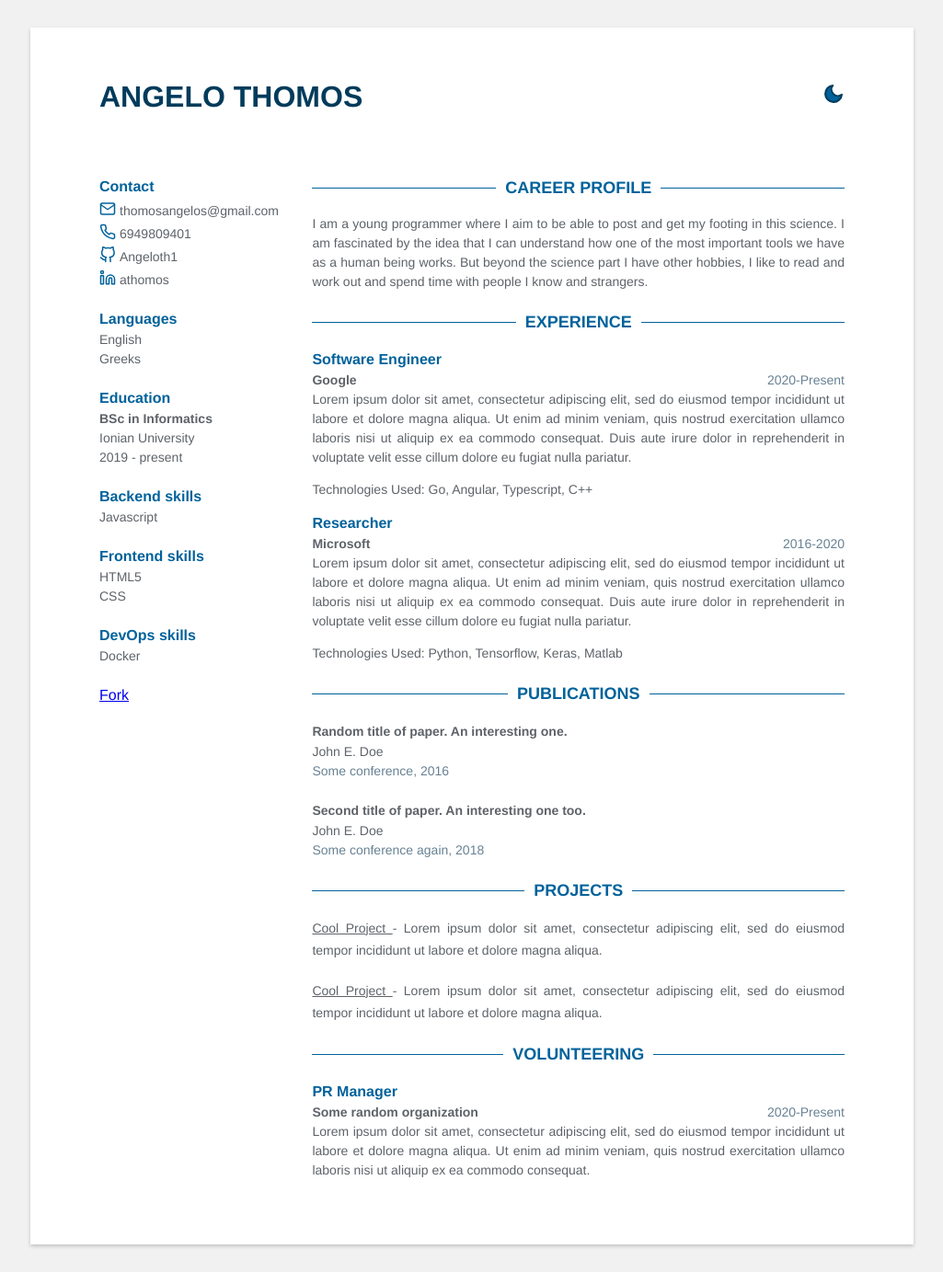
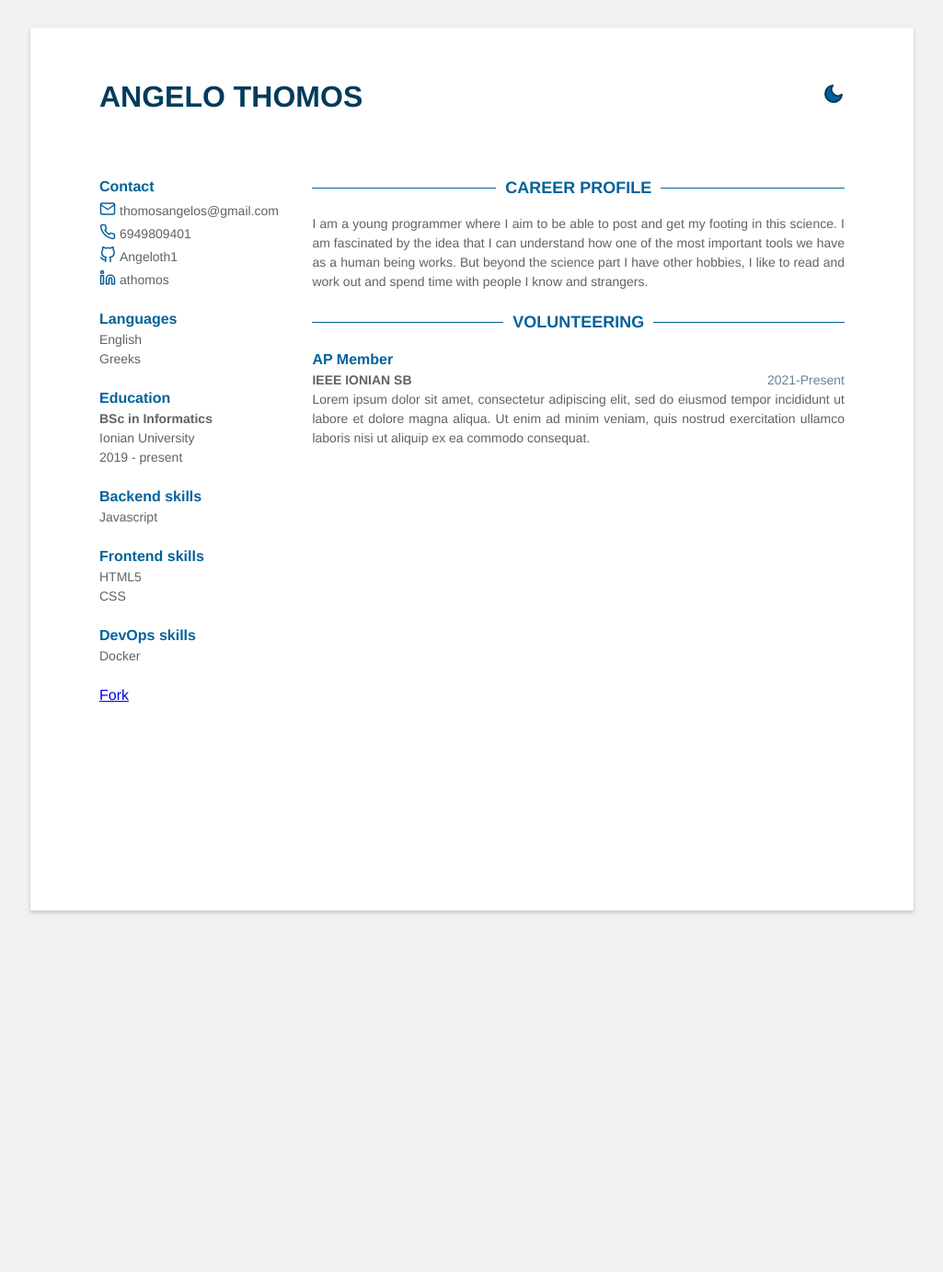
Before and after one commit to Stavrospanakakis/jekyll-cv, a Jekyll site: the page built from index.html, in a window 1280 px wide. Shown: the whole page at 92% size, without its empty margins (127-1152 px from the left). Built offline with Jekyll 4.4.1, drawn with Linux system fonts in a browser that asks for light colours; after the commit the page ends 1020 px from its top, so only the background shows below that.

Commit message:
Update data.yml

```diff
--- a/_data/data.yml
+++ b/_data/data.yml
@@ -19,12 +19,6 @@
   - degree: BSc in Informatics
     time: 2019 - present
     university: Ionian University
-  - webinar: Ethical-Hacking
-    company: Audax
-  - webinar: Responsive Web Design
-    company: freecodecamp
-  - webinar: Webpage Dev
-    company: Google (Grow Greek Tourism)
 
 skills:
   - category: Backend
@@ -46,61 +40,40 @@
   I like to read and work out and spend time with people I know and strangers.
 
 # Experience
-experience:
-  - role: Software Engineer
-    time: 2020-Present
-    company: Google
+Seminars:
+  - webinar: Ethical-Hacking
+    company: Audax
+  - webinar: Responsive Web Design
+    company: freecodecamp
+  - webinar: Webpage Dev
+    company: Google (Grow Greek Tourism)
+
+
+#publications:
+#  - title: Random title of paper. An interesting one.
+#     link: "#"
+#     authors: John E. Doe
+#     conference: Some conference, 2016
+
+#   - title: Second title of paper. An interesting one too.
+#     link: "#"
+#    authors: John E. Doe
+#     conference: Some conference again, 2018
+
+#projects:
+ # - title:
+  #  link: #
+   # details: |
+  #- title:
+   # link: #
+    #details:
+
+# Volunteering
+volunteering:
+  - time: 2021-Present
+    role: AP Member
+    company: IEEE IONIAN SB
     details: |
       Lorem ipsum dolor sit amet, consectetur adipiscing elit, sed do eiusmod
       tempor incididunt ut labore et dolore magna aliqua. Ut enim ad minim veniam,
       quis nostrud exercitation ullamco laboris nisi ut aliquip ex ea commodo consequat.
-      Duis aute irure dolor in reprehenderit in voluptate velit esse cillum dolore eu
-      fugiat nulla pariatur.
-    technologies_used: |
-      Go, Angular, Typescript, C++
-
-  - role: Researcher
-    time: 2016-2020
-    company: Microsoft
-    details: |
-      Lorem ipsum dolor sit amet, consectetur adipiscing elit, sed do eiusmod
-      tempor incididunt ut labore et dolore magna aliqua. Ut enim ad minim veniam,
-      quis nostrud exercitation ullamco laboris nisi ut aliquip ex ea commodo consequat.
-      Duis aute irure dolor in reprehenderit in voluptate velit esse cillum dolore eu
-      fugiat nulla pariatur.
-    technologies_used: |
-      Python, Tensorflow, Keras, Matlab
-
-publications:
-  - title: Random title of paper. An interesting one.
-    link: "#"
-    authors: John E. Doe
-    conference: Some conference, 2016
-
-  - title: Second title of paper. An interesting one too.
-    link: "#"
-    authors: John E. Doe
-    conference: Some conference again, 2018
-
-projects:
-  - title: Cool Project
-    link: #
-    details: |
-      Lorem ipsum dolor sit amet, consectetur adipiscing elit, sed do eiusmod
-      tempor incididunt ut labore et dolore magna aliqua.
-
-  - title: Cool Project
-    link: #
-    details: |
-      Lorem ipsum dolor sit amet, consectetur adipiscing elit, sed do eiusmod
-      tempor incididunt ut labore et dolore magna aliqua.
-
-# Volunteering
-volunteering:
-  - time: 2020-Present
-    role: PR Manager
-    company: Some random organization
-    details: |
-      Lorem ipsum dolor sit amet, consectetur adipiscing elit, sed do eiusmod
-      tempor incididunt ut labore et dolore magna aliqua. Ut enim ad minim veniam,
-      quis nostrud exercitation ullamco laboris nisi ut aliquip ex ea commodo consequat.
```
